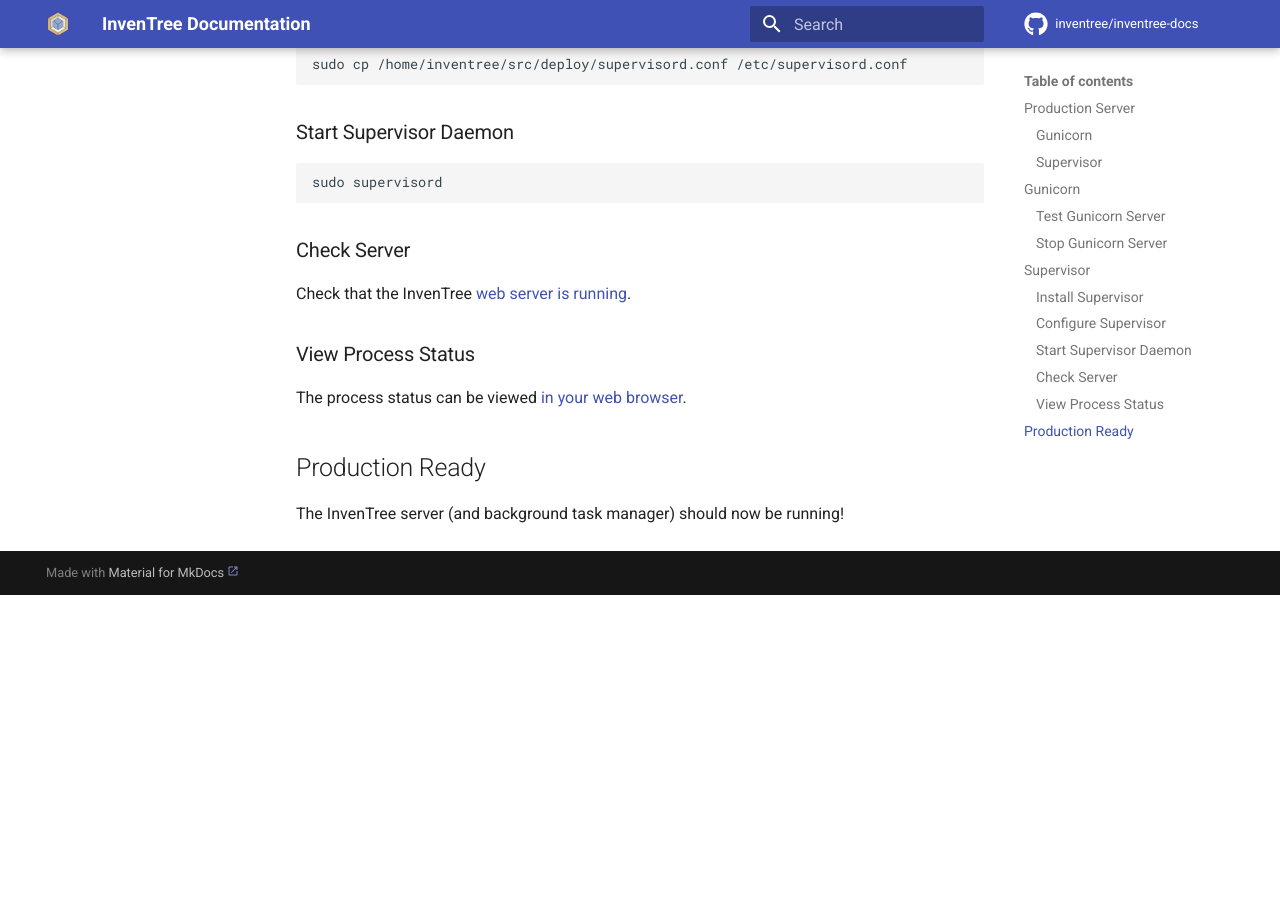
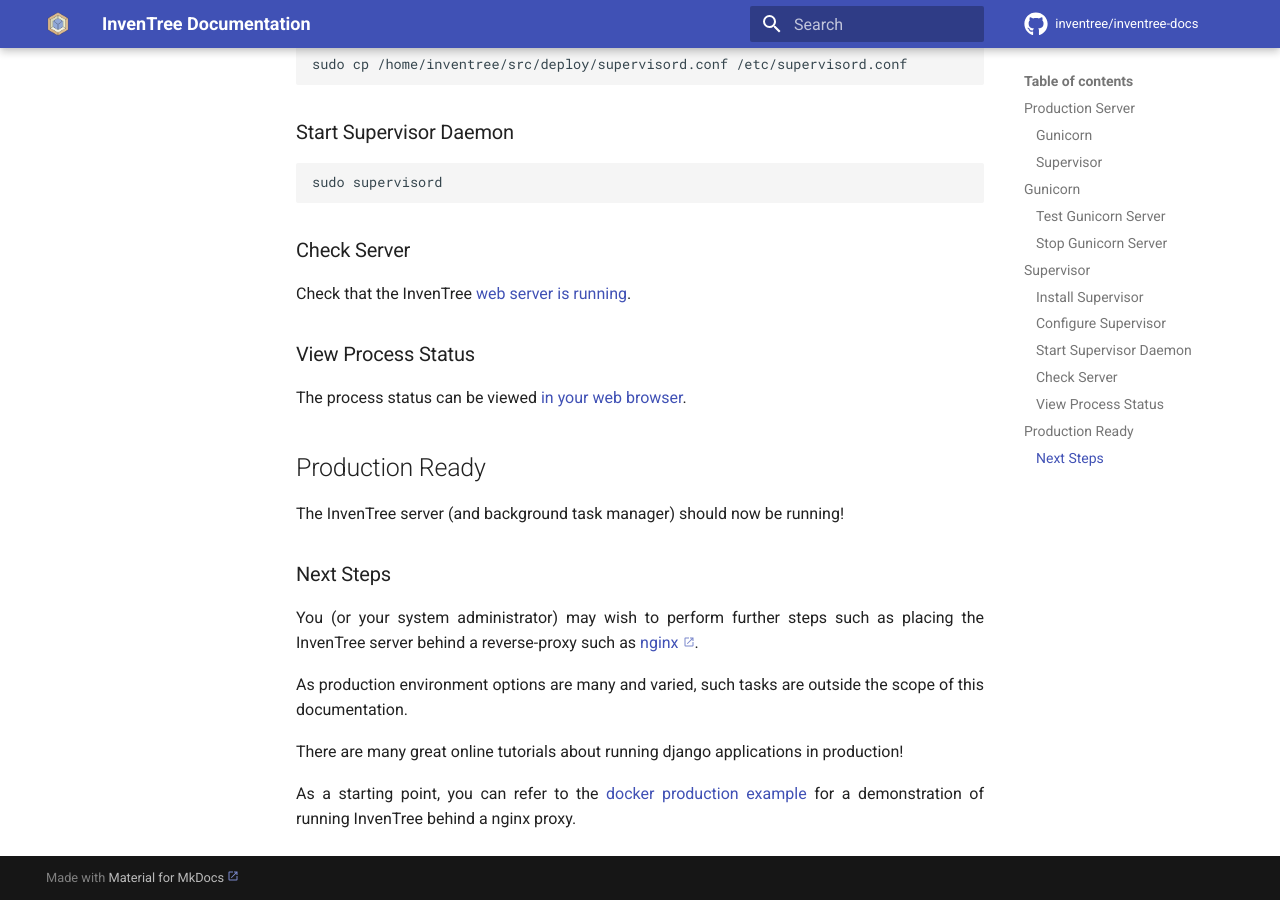
Before and after one commit to inventree/inventree-docs, an MkDocs documentation site: the page built from docs/start/production.md, in a window 1280 px wide and 900 px high, scrolled down 2136 px. Built offline with MkDocs 1.6.1 and Material for MkDocs 9.7.7, drawn with Linux system fonts in a browser that asks for light colours; a script that is not in the unit is left out; comment, search, counter and statistics services are not loaded; before the commit the page ends 2731 px from its top, so only the background shows below that.

Commit message:
Add a note about "next steps" for a bare-metal setup

```diff
--- a/docs/start/production.md
+++ b/docs/start/production.md
@@ -92,3 +92,13 @@
 ## Production Ready
 
 The InvenTree server (and background task manager) should now be running!
+
+### Next Steps
+
+You (or your system administrator) may wish to perform further steps such as placing the InvenTree server behind a reverse-proxy such as [nginx](https://www.nginx.com/).
+
+As production environment options are many and varied, such tasks are outside the scope of this documentation.
+
+There are many great online tutorials about running django applications in production!
+
+As a starting point, you can refer to the [docker production example](./docker_prod.md) for a demonstration of running InvenTree behind a nginx proxy.
```
